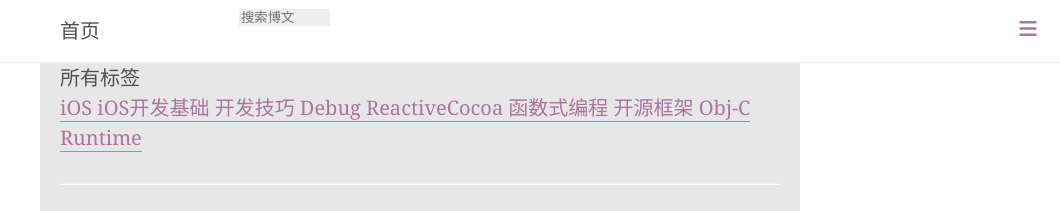
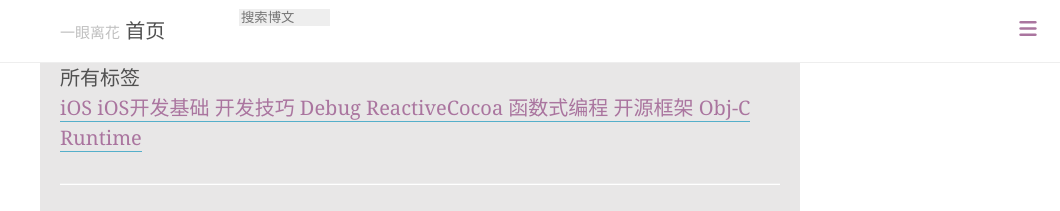
Before and after one commit to XtrueT/xtruet.github.com, a Jekyll site: the page built from index.html, in a window 1280 px wide. Shown: the top 211 px of the page, without its empty margins (220-1280 px from the left). Built offline with Jekyll 4.4.1, drawn with Linux system fonts in a browser that asks for light colours; nearby versions of some CDN libraries; library files that are not in the unit come from our copies; comment, search, counter and statistics services are not loaded.

Commit message:
Update page.html

```diff
--- a/_layouts/page.html
+++ b/_layouts/page.html
@@ -31,10 +31,10 @@
   <div class="wrap">
     <header class="masthead masthead-title">
       <div class="container">
+        <a href="{{ site.baseurl }}/">
+          <small>{{ site.title }}</small>
+        </a>
         {{ page.title }}
-        <!-- <a href="{{ site.baseurl }}/">
-          <small>{{ site.title }}</small>
-        </a> -->
       </div>
 
       {% if site.simple_jekyll_search.enable %}
```
